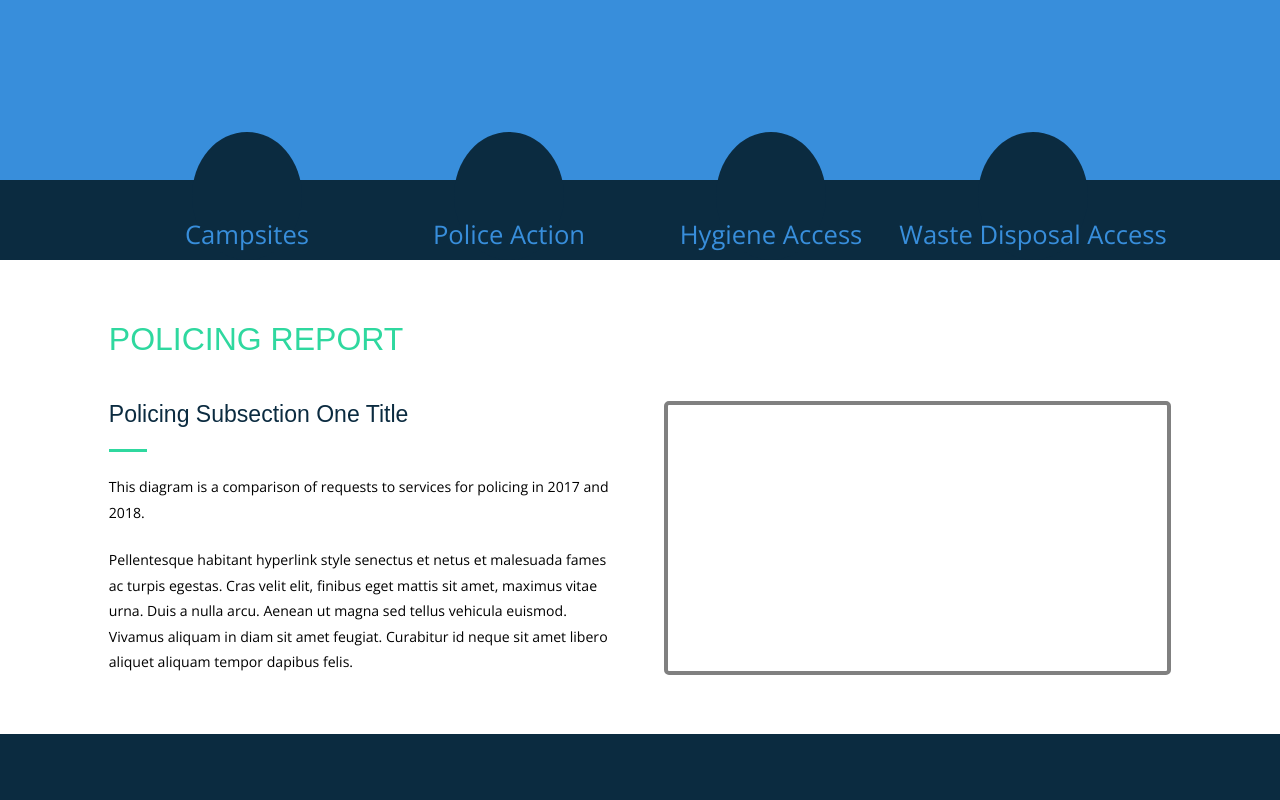
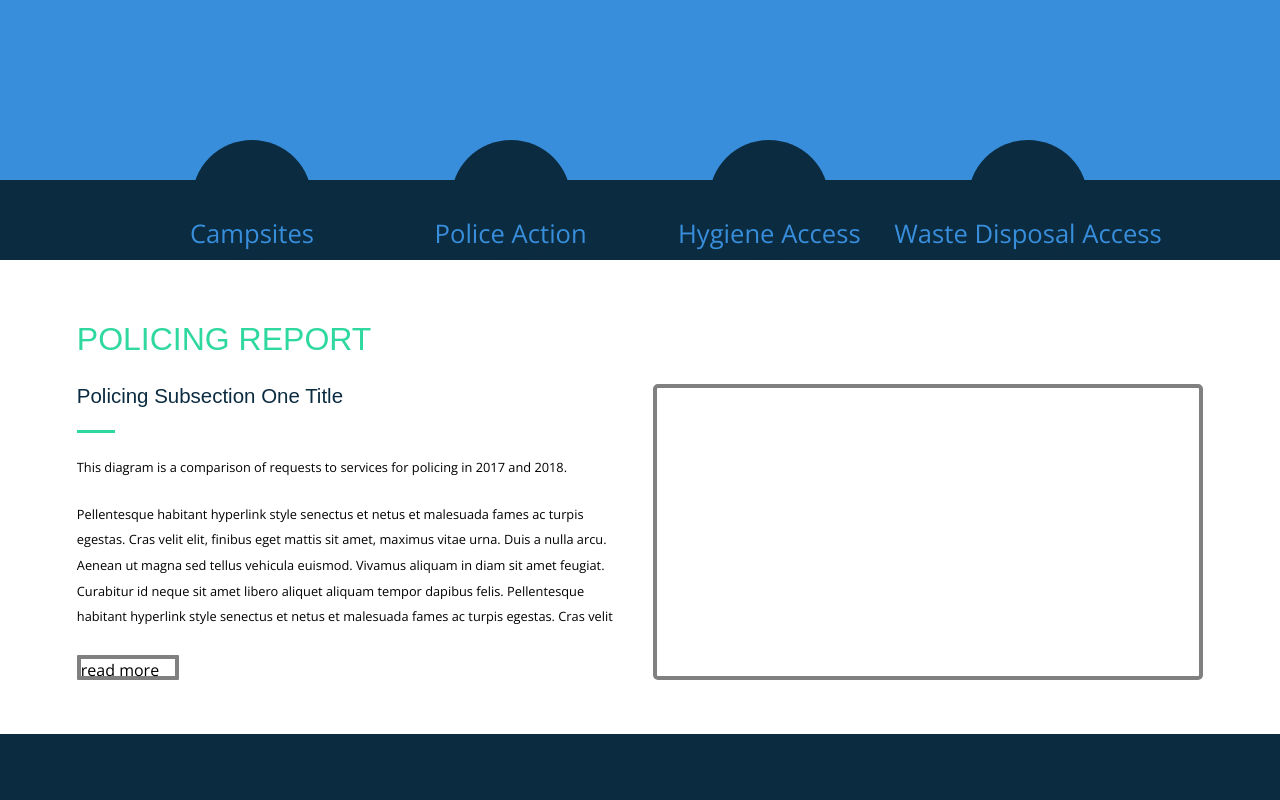
Before and after one commit to AraOshin/report-site, a Next.js app: page /layout in a window 1280 px wide. Shown: the part 540-1340 px from the top of the page. Built offline with nearby package versions, Linux system fonts and the light colour scheme; some icons are missing.

Commit message:
Add Section One component

```diff
--- /dev/null
+++ b/components/Layout/SectionOne.js
@@ -0,0 +1,49 @@
+
+import React from 'react';
+import '../../pages/newStyles.css';
+
+const SectionOne = () => (
+
+  <div className="report section-one">
+
+    <div className="inner-section-one">
+
+      <div className="report-text heading">
+        Policing Report
+      </div>
+
+
+      <div className="report-columns">
+        <div className="text-col">
+          <div className="report-text sub-heading">
+            Policing Subsection One Title
+          </div>
+          <div className="spacer-line" />
+          <div className="paragraph-container">
+            <div className="paragraph-container-sub">
+              <div className="paragraph">
+                This diagram is a comparison of requests to services for policing in 2017 and 2018.
+              </div>
+              <div className="paragraph">
+                Pellentesque habitant hyperlink style senectus et netus et malesuada fames ac turpis egestas. Cras velit elit, finibus eget mattis sit amet, maximus vitae urna. Duis a nulla arcu. Aenean ut magna sed tellus vehicula euismod. Vivamus aliquam in diam sit amet feugiat. Curabitur id neque sit amet libero aliquet aliquam tempor dapibus felis.
+                Pellentesque habitant hyperlink style senectus et netus et malesuada fames ac turpis egestas. Cras velit elit, finibus eget mattis sit amet, maximus vitae urna. Duis a nulla arcu. Aenean ut magna sed tellus vehicula euismod. Vivamus aliquam in diam sit amet feugiat. Curabitur id neque sit amet libero aliquet aliquam tempor dapibus felis.
+                Pellentesque habitant hyperlink style senectus et netus et malesuada fames ac turpis egestas. Cras velit elit, finibus eget mattis sit amet, maximus vitae urna. Duis a nulla arcu. Aenean ut magna sed tellus vehicula euismod. Vivamus aliquam in diam sit amet feugiat. Curabitur id neque sit amet libero aliquet aliquam tempor dapibus felis.
+              </div>
+
+            </div>
+          </div>
+          <div className="read-more-button">
+            read more
+          </div>
+
+
+        </div>
+        <div className="vis-col">
+          <div className="report-vis" />
+        </div>
+      </div>
+    </div>
+  </div>
+);
+
+export default SectionOne;
--- a/pages/index.js
+++ b/pages/index.js
@@ -6,7 +6,6 @@ import PieChart from '../components/PieChart';
 import ScatterPlot from '../components/ScatterPlot';
 import ScatterSize from '../components/ScatterSize';
 import BarStack from '../components/BarStack';
-import './styles.css';
 
 
 const Home = ({
@@ -82,7 +81,7 @@ const Home = ({
         sweeps={Object.entries(sweepsByMonth)}
       />
     </div>
-  );
+);
 
 Home.getInitialProps = ({ req, res }) => {
   const sweepsData = Object.entries(res.sweepsByMonth);
--- a/pages/layout.js
+++ b/pages/layout.js
@@ -2,6 +2,7 @@ import React, { Component } from 'react';
 import Head from '../components/head';
 import './newStyles.css';
 import { StickyContainer, Sticky } from 'react-sticky';
+import SectionOne from '../components/Layout/SectionOne';
 
 const shouldTransform = distanceFromTop => distanceFromTop <= 50;
 const getIconClassName = transform => `splash-footer-icon ${transform && 'scrolled-splash-footer-icon'}`;
@@ -54,37 +55,12 @@ const Layout = () => (
       </Sticky>
 
 
-      <div
-        className="report-container"
-      >
+      <div className="report-container">
         <div className="tab campsites">
-          <div className="report section-one">
-            <div className="report-text heading">
-              Policing Report
-            </div>
+
+          <SectionOne />
 
 
-            <div className="report-columns">
-              <div>
-                <div className="report-text sub-heading">
-                  Policing Subsection One Title
-                </div>
-                <div className="spacer-line" />
-                <div className="paragraph">
-                  This diagram is a comparison of requests to services for policing in 2017 and 2018.
-                </div>
-                <div className="paragraph">
-                  Pellentesque habitant hyperlink style senectus et netus et malesuada fames ac turpis egestas. Cras velit elit, finibus eget mattis sit amet, maximus vitae urna. Duis a nulla arcu. Aenean ut magna sed tellus vehicula euismod. Vivamus aliquam in diam sit amet feugiat. Curabitur id neque sit amet libero aliquet aliquam tempor dapibus felis.
-
-                </div>
-
-              </div>
-
-              <div className="report-vis" />
-            </div>
-
-
-          </div>
           <div className="section-banner" />
           <div className="report section-two" />
           <div className="section-banner" />
--- a/pages/newStyles.css
+++ b/pages/newStyles.css
@@ -68,6 +68,13 @@ body, html, #__next, .site {
   transition-timing-function: linear;
 }
 
+@media (max-width: 1100px) {
+  .splash-footer-icons {
+    padding-left: 8%;
+    padding-right: 8%;
+  }
+}
+
 .scrolled-splash-footer-icons{
   font-size: 2.8vw;
   align-items: center;
@@ -80,9 +87,9 @@ body, html, #__next, .site {
   border-radius: 50%;
   justify-content: flex-end;
   align-items: center;
-  width: 110px;
-  min-width: 110px;
-  height: 16vh;
+  width: 15vh;
+  min-width: 15vh;
+  height: 15vh;
   overflow: visible;
   background: #0B2B40;
   transition-property: justify-content, align-items, background;
@@ -114,20 +121,28 @@ body, html, #__next, .site {
   width: 100vw;
   max-width:100%;
   background: white;
-
+  /* display: flex;
+  justify-content: center; */
 }
 
 .report {
-  padding-top: 4.8vw;
-  padding-bottom: 4.8vw;
-  padding-left: 8.5%;
-  padding-right: 8.5%;
+
+  padding-left: 6%;
+  padding-right: 6%;
+
 }
 
 
 .section-one {
   height: 37vw;
+  padding-top: 4.8vw;
+  padding-bottom: 4.8vw;
 }
+/*
+.inner-section-one {
+  max-width: 900px;
+} */
+
 
 .section-banner {
   height: 26vw;
@@ -168,11 +183,13 @@ body, html, #__next, .site {
   font-family: 'Leto', sans-serif;
   color: #2FD89F;
   font-weight: 300;
-  padding-bottom: 3.3vw;
+  /* padding-bottom: 3.3vw; */
+  padding-bottom: 2vw;
 
 }
 .sub-heading{
-  font-size: 1.8vw;
+  /* font-size: 1.8vw;  */
+  font-size: 1.6vw;
   font-family: 'Leto', sans-serif;
   /* padding-bottom: 1.8vw;  */
 }
@@ -180,21 +197,48 @@ body, html, #__next, .site {
 .spacer-line{
   border-bottom: #2FD89F solid 3px;
   width: 3vw;
+  margin-top: 1.7vw;
+}
 
-  margin-top: 1.7vw;
+.paragraph-container{
+  display:grid;
+  height: 200px;
+  text-overflow: ellipsis;
+  /* white-space: nowrap; */
+  overflow: hidden;
 }
 
 .paragraph{
   padding-top: 1.7vw;
-  font-size: 1.1vw;
+  /* font-size: 1.1vw;  */
+  font-size: 1vw;
   font-family: 'Open Sans', sans-serif;
   line-height: 2vw;
+  min-width: 100%;
+
+
+
+
+
 }
 
 .report-columns{
-  display: grid;
+  /* display: grid;
   grid-template-columns: 1fr 1fr;
-  grid-column-gap: 3.8vw;
+  grid-column-gap: 3.8vw; */
+
+  display:flex;
+
+}
+
+.text-col{
+  width: 50%;
+  padding-right: 1vw;
+}
+
+.vis-col{
+  width: 50%;
+  padding-left: 1vw;
 }
 
 .report-vis{
@@ -204,6 +248,11 @@ body, html, #__next, .site {
   height: 100%;
 }
 
-.read-more{
-    padding-top: 1.7vw;
+.read-more-button{
+  margin-top: 1.7vw;
+  border: grey solid 4px;
+  border-radius: 1px;
+  width: 8vw;
+  height: 2vw;
+
 }
--- a/pages/styles.css
+++ /dev/null
@@ -1,175 +0,0 @@
-body, html, #__next, .site {
-margin: 0;
-height: 100%;
-font-family: 'Open Sans', sans-serif;
-background: white;
-display: flex;
-justify-content: center;
-
-}
-/*
-.container{
-  height: 742px;
-  width: 1400px;
-} */
-
-/*
- */
-
- /* .splash-container {
-  width: 100vw;
-  height: 53vw;
-  overflow-x: hidden;
-  background: #388EDB
-} */
-
-.splash {
-  height: 53vw;
-  width: 100vw;
-  overflow-x: hidden;
-  background: #388EDB
-}
-
-
-/* .splash-img {
-  background-image: url('/static/newskyline.jpeg');
-  height: 100%;
-  background-size: cover;
-  background-position: center;
-  background-repeat: no-repeat;
-  filter: grayscale(100%);
-} */
-
-.splash-top{
-  height: 45%;
-  background: pink;
-  background-image: url('/static/newskyline.jpeg');
-  background-size: cover;
-  background-position: center;
-  background-repeat: no-repeat;
-  filter: grayscale(100%);
-  border-radius: 0% 0% 100% 100% / 0% 0% 30% 30%;
-  /* width: 110%; */
-  position: relative;
-  /* left: -5%; */
-}
-
-.splash-banner{
-  background: #388EDB;
-  height: 45%;
-}
-
-.splash-footer{
-  height: 10%;
-  background: #012A42;
-  display: flex;
-  align-items: flex-end;
-
-}
-
-.splash-footer-icons{
-  display: flex;
-  width: 75%;
-  align-items: flex-end;
-  justify-content: space-around;
-  color:  #388EDB;
-  font-size: 3em;
-  padding-left: 15%;
-  padding-right: 15%;
-}
-
-.splash-footer-icon{
-  display:flex;
-  flex-direction: column;
-  border-radius: 50%;
-  justify-content: flex-end;
-  align-items: center;
-  width: 95px;
-  height: 100px;
-  overflow: visible;
-  background: #012A42;
-}
-
-
-
-
-
-
-
-
-.report-one {
-  height: 300vh;
-}
-
-.sticky-footer{
-  height: 50px;
-  background: #012A42;
-}
-/*
-.report-half-vis {
-  width: 50%;
-  height: 100%;
-} */
-
-.report-one-sub-one {
-  /* height: 33%; */
-  height: 45vw;
-  width: 100vw;
-  background: white;
-}
-
-
-.report-one-banner {
-  /* height: 17%; */
-  height: 26vw;
-  width: 100vw;
-  background: #012A42;
-}
-.report-one-sub-two {
-  /* height: 50%; */
-  height: 65vw;
-  width: 100vw;
-  background: white;
-}
-
-.site-bottom {
-  height: 75vh;
-}
-
-.about-banner {
-  /* height: 50%; */
-  height: 35vw;
-  width: 100vw;
-  padding-left: 100px;
-  padding-right: 8.5%;
-  background:  #388EDB;
-}
-
-.footer {
-  /* height: 50%; */
-  height: 25vw;
-  width: 100vw;
-  background: #012A42;
-  justify-content: center;
-  display: flex;
-  align-items: center;
-}
-
-
-.responsive-img {
-  height: 100%;
-  width: auto;
-}
-
-
-.text-stuff {
-  width: 300px;
-  text-align: center;
-  font-size: 20px;
-  padding: 5px;
-}
-
-.report-Heading {
-  text-align: center;
-  font-size: 20px;
-}
```
Also changed, not shown: components/Layout/ReportTab.js (added).
